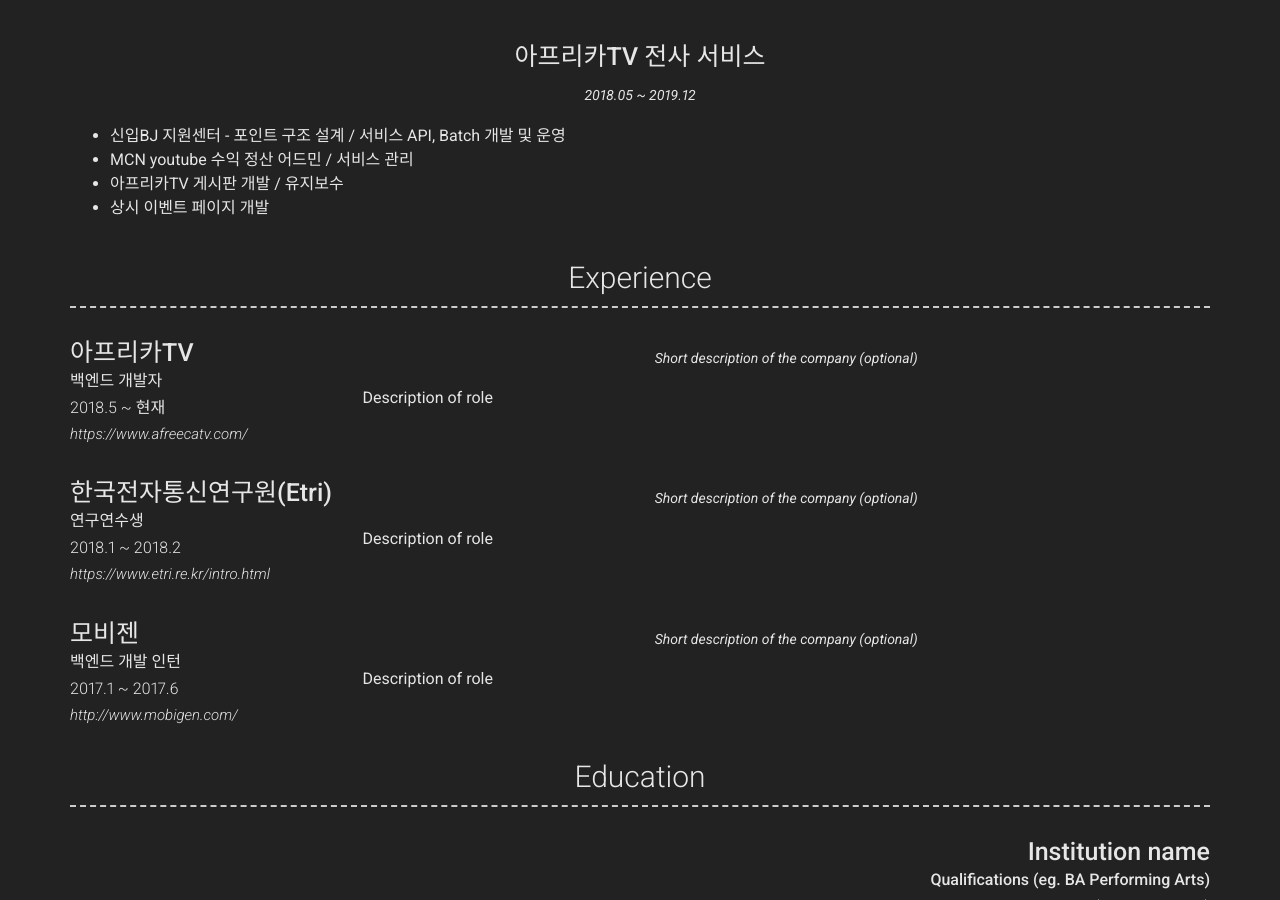
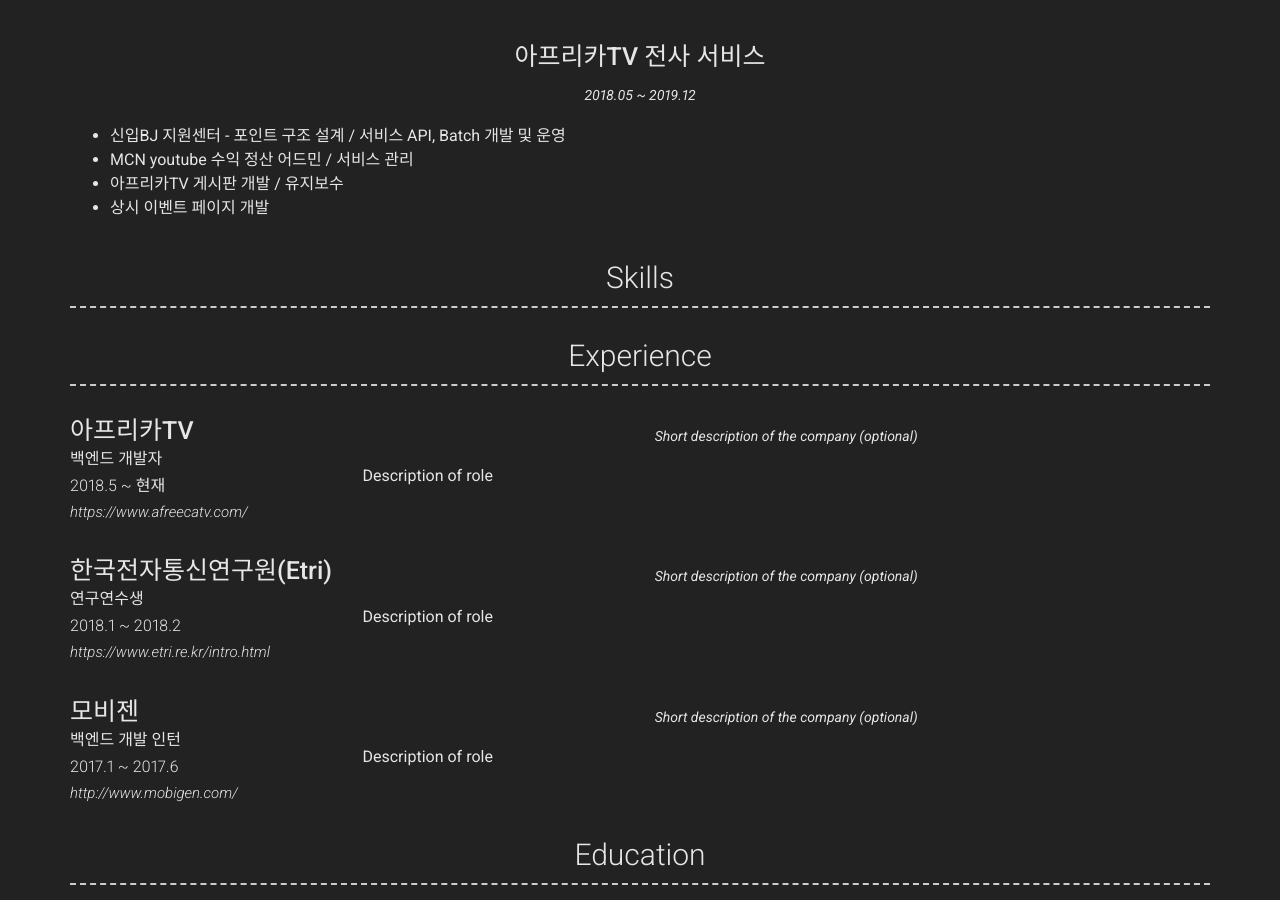
Before and after one commit to JinHyukParkk/JinHyukParkk.github.io, a Jekyll site: the page built from index.md, in a window 1280 px wide and 900 px high, scrolled down 857 px. Built offline with Jekyll 4.4.1, drawn with Linux system fonts in a browser that asks for light colours; nearby versions of some CDN libraries.

Commit message:
add skills

```diff
--- a/_config.yml
+++ b/_config.yml
@@ -91,7 +91,8 @@ content:
           * MCN youtube 수익 정산 어드민 / 서비스 관리
           * 아프리카TV 게시판 개발 / 유지보수
           * 상시 이벤트 페이지 개발
-
+  - title: Skills
+    layout: list
   - title: Experience
     layout: list
     content:
```
